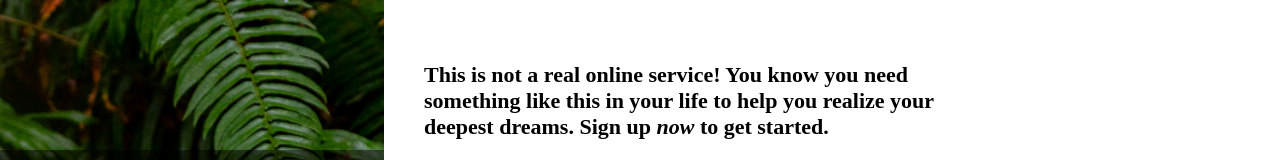
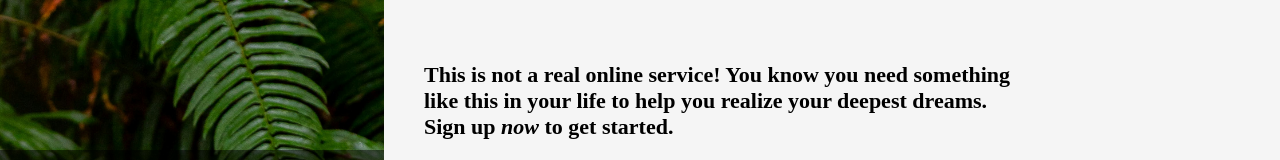
Before and after one commit to Mar-Devs/Form-Assignment-The-Odin-Project, a plain HTML site: page src/index.html in a window 1280 px wide. Shown: the top 160 px of the page. Drawn offline with Linux system fonts and the light colour scheme.

Commit message:
fixed background color; final version

```diff
--- a/src/style.css
+++ b/src/style.css
@@ -73,11 +73,11 @@ a:link{
 }
 
 .form-container{
-    background-color: white;
+    background-color: whitesmoke;
     font-size: 22px;
     font-family: 'Times New Roman', Times, serif;
     font-weight: 900;
-    width: 55ch;
+    width: 70%;
     display: flex;
     flex-direction: column;
 }
@@ -96,6 +96,7 @@ a:link{
     box-shadow: 5px 10px 5px lightgray;
     padding: 20px;
     width: 100vw;
+    background-color: white;
 }
 
 .labels_1{
@@ -175,6 +176,7 @@ label{
     padding-right: 40px;
     padding-top: 40px;
     padding-bottom: 0px;
+    width: 55ch;
 }
 
 .button{
```
